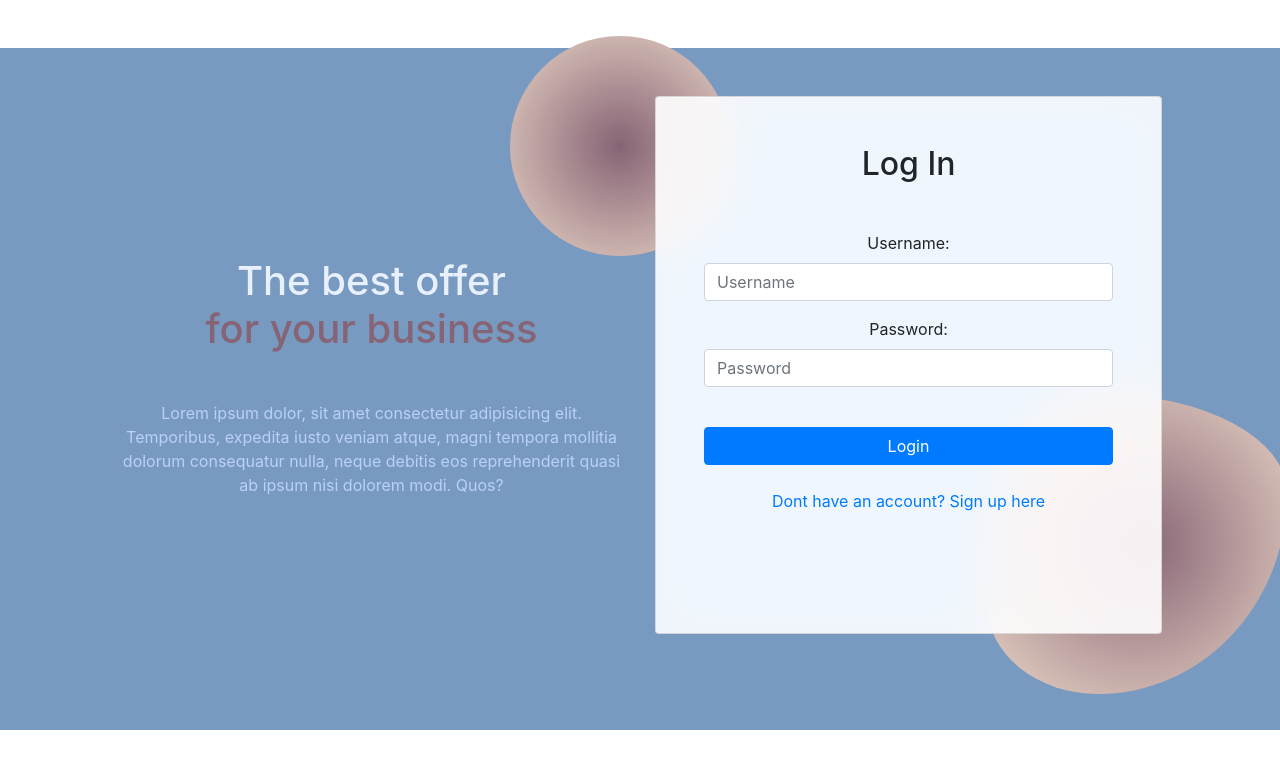
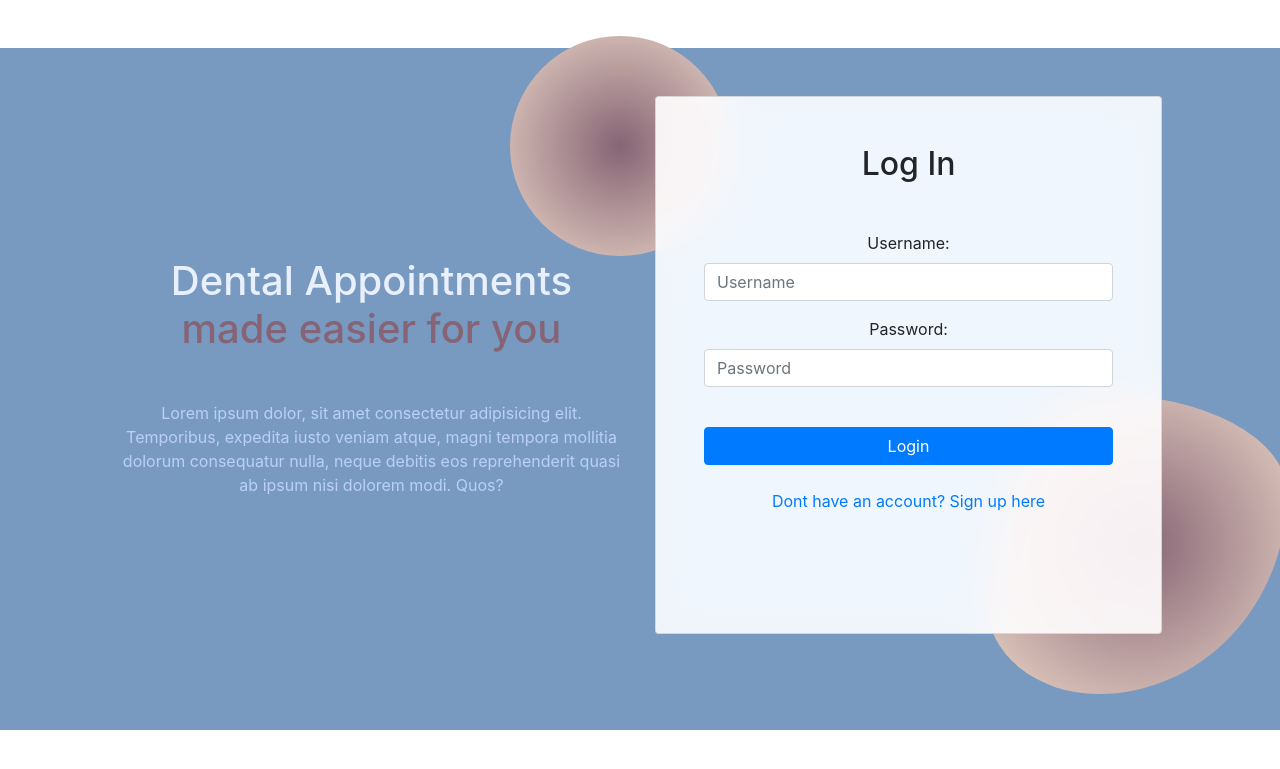
Before and after one commit to pamsacdalan/healthcare_chatbot, a Django app: page / in a window 1280 px wide. Shown: the top 769 px of the page. Run offline with Django 4.2, Linux system fonts and the light colour scheme; some libraries are stand-ins or nearby versions.

Commit message:
minor fixes

```diff
--- a/templates/login.html
+++ b/templates/login.html
@@ -19,8 +19,8 @@
             <div class="row gx-lg-5 align-items-center mb-5">
                 <div class="col-lg-6 mb-5 mb-lg-0" style="z-index: 10">
                 <h1 class="my-5 display-5 fw-bold ls-tight" style="color: hsl(218, 81%, 95%)">
-                    The best offer <br />
-                    <span style="color: #866475">for your business</span>
+                    Dental Appointments <br />
+                    <span style="color: #866475">made easier for you</span>
                 </h1>
                 <p class="mb-4 opacity-70" style="color: hsl(218, 81%, 85%)">
                     Lorem ipsum dolor, sit amet consectetur adipisicing elit.
```
